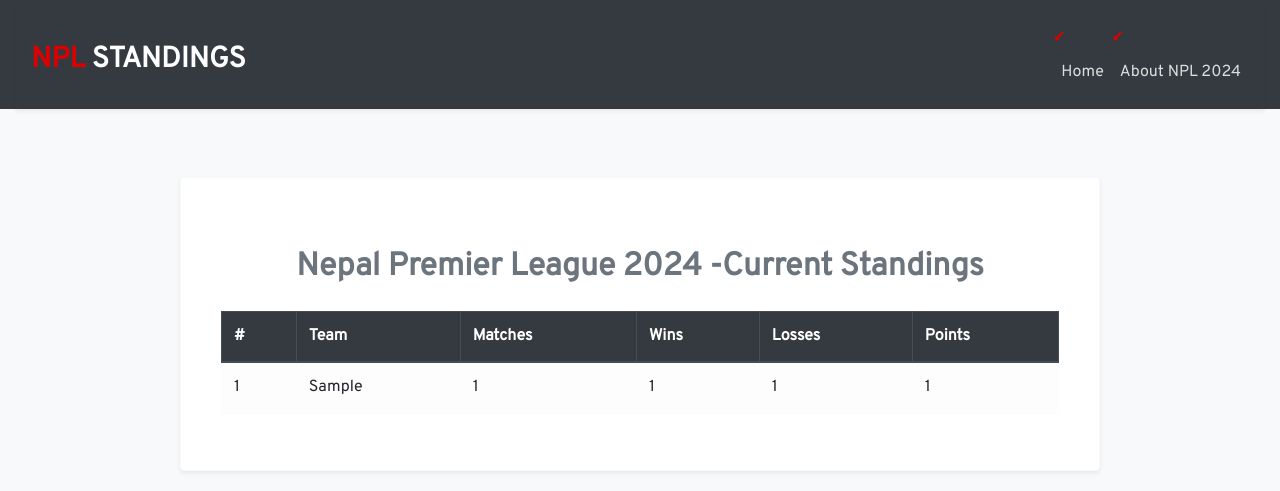
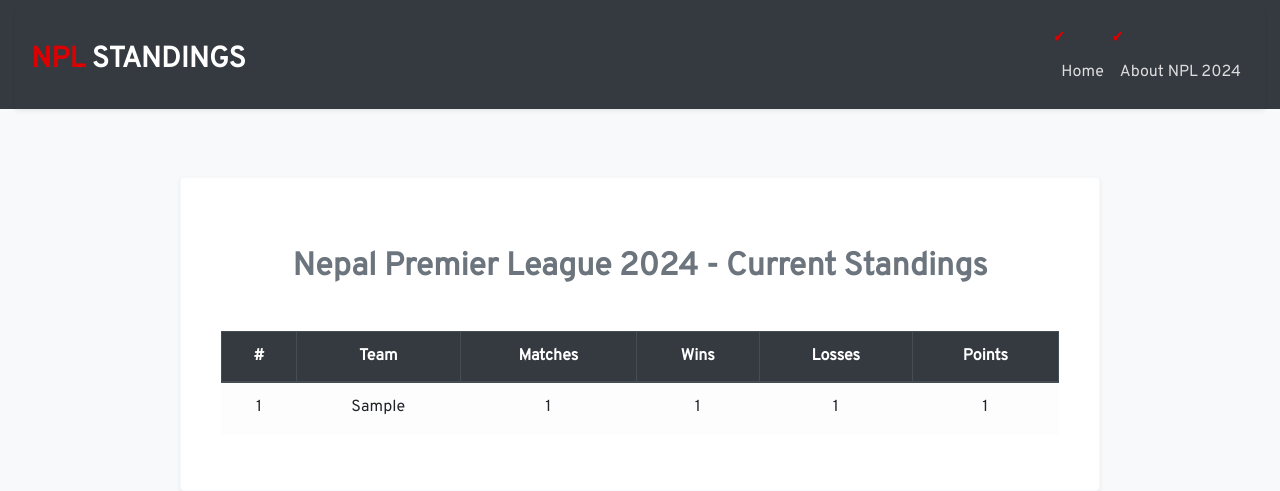
Before and after one commit to surajrimal/npl-standings, a Flask app: page / in a window 1280 px wide. Shown: the top 491 px of the page. Run offline with Flask 2, Linux system fonts and the light colour scheme; tables that the repository leaves empty hold one stand-in row (values such as "Sample post"); some libraries are stand-ins or nearby versions.

Commit message:
new design 2.1

```diff
--- a/app/static/assets/css/style.css
+++ b/app/static/assets/css/style.css
@@ -129,6 +129,23 @@
     white-space: nowrap;
 }
 
+/* Responsive Table Wrapper */
+.table-responsive {
+    overflow-x: auto;
+    -webkit-overflow-scrolling: touch; /* Enable smooth scrolling on mobile */
+}
+
+.table {
+    width: 100%;
+    table-layout: auto; /* Allow flexible column resizing */
+    margin-bottom: 1rem; /* Proper spacing below the table */
+}
+
+.table th, .table td {
+    white-space: nowrap; /* Prevent breaking words into multiple lines */
+    text-align: center;
+}
+
 /* Headings and Lists */
 h1, h2 {
     color: #333;
@@ -224,4 +241,8 @@
     .footer {
         font-size: 0.75rem;
     }
+
+    .table th, .table td {
+        padding: 0.5rem; /* Adjust padding for small screens */
+    }
 }
--- a/app/templates/home.html
+++ b/app/templates/home.html
@@ -7,7 +7,10 @@
         <div class="col-lg-10 col-md-12">
             <div class="card shadow-sm border-light rounded">
                 <div class="card-body">
-                    <h2 class="text-center mb-4 text-secondary">Nepal Premier League 2024 -Current Standings</h2>
+                    <h2 class="text-center mb-4 text-secondary">Nepal Premier League 2024 - Current Standings</h2>
+
+                    <!-- Responsive Wrapper -->
+                    <div class="table-responsive">
                         <table class="table table-hover table-bordered table-striped">
                             <thead class="thead-dark">
                                 <tr>
@@ -33,6 +36,8 @@
                             </tbody>
                         </table>
                     </div>
+
+                </div>
             </div>
         </div>
     </div>
```
Also changed, not shown: app/routes.py (line endings or trailing spaces). Lines whose indentation alone changed are shown as unchanged.
